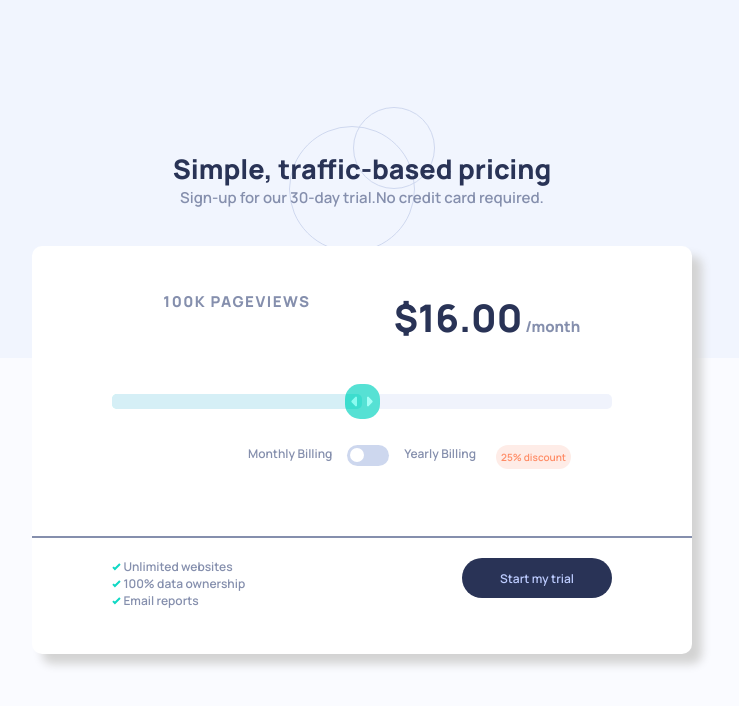
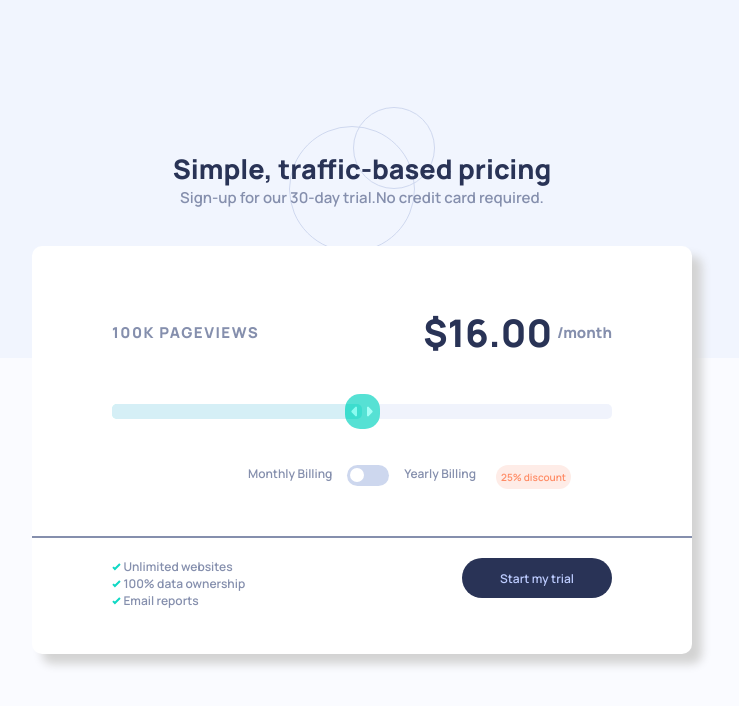
Before and after one commit to ytry0121/interactive-pricing-component-main, a plain HTML site: page index.html in a window 1280 px wide. Shown: the whole page, without its empty margins (278-1017 px from the left). Drawn offline with Linux system fonts and the light colour scheme.

Commit message:
Fixed card-top part

```diff
--- a/styles.css
+++ b/styles.css
@@ -57,6 +57,7 @@ body {
 .title-disc {
     display: flex;
     justify-content: center;
+    flex-wrap: wrap;
 }
 
 .card {
@@ -82,6 +83,7 @@ body {
     display: grid;
     grid-template-columns: repeat(2, 1fr);
     height: 15rem;
+    align-items: center;
 }
 
 .pv-container {
@@ -90,6 +92,7 @@ body {
     text-transform: uppercase;
     letter-spacing: 1.5px;
     font-weight: 800;
+    text-align: start;
 }
 
 .price-range-container {
@@ -142,11 +145,16 @@ body {
 .price-container {
     grid-column: 2/3;
     grid-row: 1;
-    font-weight:800;
+    font-weight: 800;
+    position: relative;
+    text-align: end;
 }
 .price{
-    color:var(--dark-desaturated-blue);
+    color: var(--dark-desaturated-blue);
     font-size: 38px;
+    position: absolute;
+    right: 60px;
+    top: -16px;
 }
 
 .billing {
```
